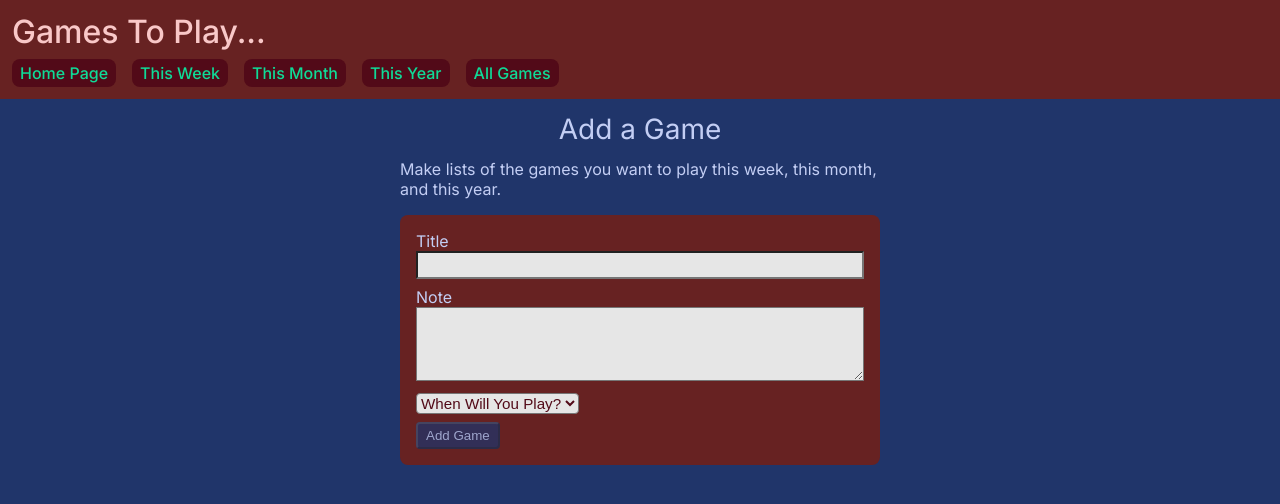
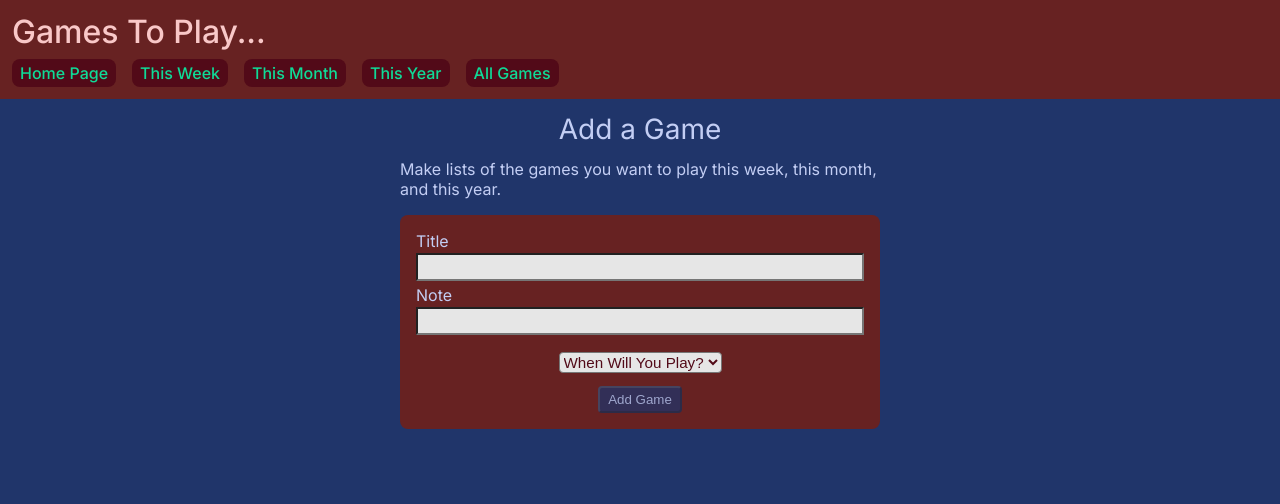
Before and after one commit to franco-ortega/to-do-games, a Next.js app: page / in a window 1280 px wide. Shown: the top 504 px of the page. Built offline with nearby package versions, Linux system fonts and the light colour scheme.

Commit message:
replace flex with grid to evenly layout form elements

```diff
--- a/components/addGame/AddGame.module.scss
+++ b/components/addGame/AddGame.module.scss
@@ -4,53 +4,45 @@
 
   padding: 1rem;
 
-  display: flex;
-  flex-direction: column;
-  align-items: center;
-  gap: 0.5rem;
+  display: grid;
+  grid-template-rows: 2fr 2fr 1.75fr 1fr;
 
-  // & > * {
-  //   outline: 1px dashed yellow;
-
-  //   & * {
-  //     outline: 2px dotted lightgray;
-  //   }
-  // }
-
-  h3 {
-    font-weight: 400;
-    line-height: 1;
-  }
-
-  // label:not(:has(select))
   label {
     width: 100%;
+    display: flex;
+    flex-direction: column;
+    gap: .15rem;
 
     input, textarea {
       background-color: var(--bkgd-input);
-      width: 100%;
       padding: .25rem;
+
       font-family: Arial, Helvetica, sans-serif;
       font-size: .9rem;
       color: var(--text-textarea);
     }
-  }
 
     select {
       border-radius: .25rem;
       background-color: var(--bkgd-input);
-      // padding: .25rem;
+      width: fit-content;
+      margin: auto;
+      // padding-block: .25rem;
 
       color: var(--red-darkest);
       font-size: .95rem;
     }
 
 
-  button {
-    border-radius: .25rem;
-    background-color: var(--bkgd-btn-enabled);
-    padding: .25rem .5rem;
-    color: var(--text-btn-enabled);
+    button {
+      border-radius: .25rem;
+      background-color: var(--bkgd-btn-enabled);
+      margin: auto;
+      padding: .25rem .5rem;
+      width: fit-content;
+
+      color: var(--text-btn-enabled);
+    }
   }
 
   button:disabled {
--- a/components/addGame/AddGame.tsx
+++ b/components/addGame/AddGame.tsx
@@ -45,8 +45,8 @@ export default function AddGame() {
       <label htmlFor='add-note'>
         <p>Note</p>
 
-        <textarea
-          rows={4}
+        <input
+          // rows={1}
           id='add-note'
           value={note}
           onChange={(e) => setNote(e.target.value)}
```
